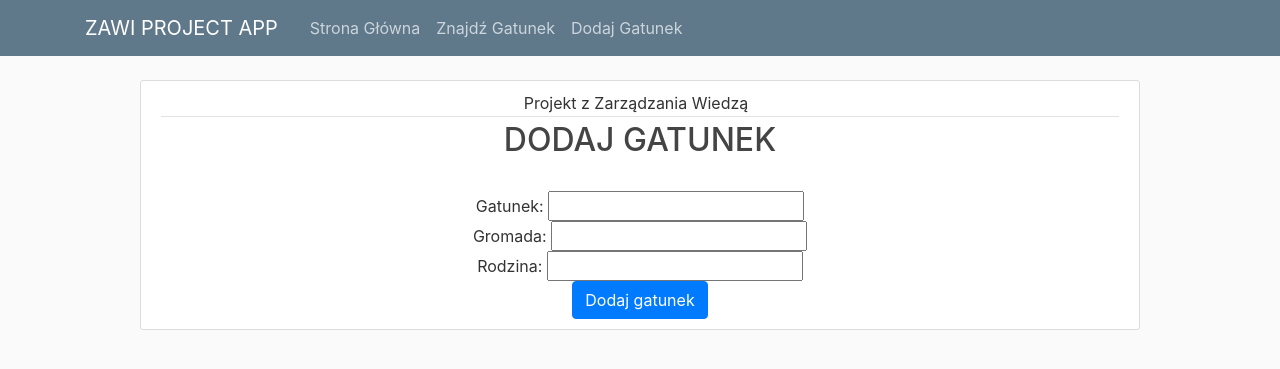
After one commit to wgrzyb/zawi_projekt, a Flask app: page /add_species in a window 1280 px wide. The commit adds this page. Shown: the top 369 px of the page. Run offline with Flask 2, Linux system fonts and the light colour scheme; some libraries are stand-ins or nearby versions.

Commit message:
add_species template

```diff
--- a/flask_app/main.py
+++ b/flask_app/main.py
@@ -70,10 +70,19 @@ def find_species():
                              posiada_ceche='*' if not cechy else cechy)
         print(result)
 
-        flash(f"Wiadomość!", 'alert alert-success')
+        flash(f"Znaleziono!", 'alert alert-success')
         return redirect(request.url)
     return render_template('find_species.html', title='Znajdź gatunek', features=get_features())
 
 
+@app.route('/add_species', methods=['GET', 'POST'])
+def add_species():
+    if request.method == 'POST':
+        if len(request.form) == 0:
+            flash(f"Nie podano cech!", 'alert alert-danger')
+            return redirect(request.url)
+    #flash(f"Dodano!", 'alert alert-success')
+    return render_template('add_species.html', title='Dodaj gatunek')
+
 if __name__ == '__main__':
     app.run(port=Config.flask_port)
--- /dev/null
+++ b/flask_app/templates/add_species.html
@@ -0,0 +1,29 @@
+{% extends "layout.html" %}
+{% block content %}
+    <div class="content-section" style="text-align: center; width: 1000px; margin: 0 auto;">
+        <div class="article-metadata"><a class="mr-2">Projekt z Zarządzania Wiedzą</a></div>
+        <h2><a class="article-title">DODAJ GATUNEK</a></h2>
+        {% with messages = get_flashed_messages(with_categories=true) %}
+            {% if messages %}
+                {% for category, message in messages %}
+                    <div class="{{ category }}">{{ message }}</div>
+                {% endfor %}
+            {% endif %}
+        {% endwith %}
+
+
+
+
+
+            <br method=post>
+                Gatunek: <input name="gatunek"></br>
+                Gromada: <input name="gromada"></br>
+                Rodzina: <input name="rodzina"></br>
+
+            <div id="feature-form-container"></div>
+            <input type=submit class="btn btn-primary" value="Dodaj gatunek">
+        </form>
+    </div>
+
+
+{% endblock %}
--- a/flask_app/templates/layout.html
+++ b/flask_app/templates/layout.html
@@ -24,6 +24,7 @@
             <div class="navbar-nav mr-auto">
               <a class="nav-item nav-link" href="/home">Strona Główna</a>
               <a class="nav-item nav-link" href="/find_species">Znajdź Gatunek</a>
+                <a class="nav-item nav-link" href="/add_species">Dodaj Gatunek</a>
             </div>
           </div>
         </div>
```
